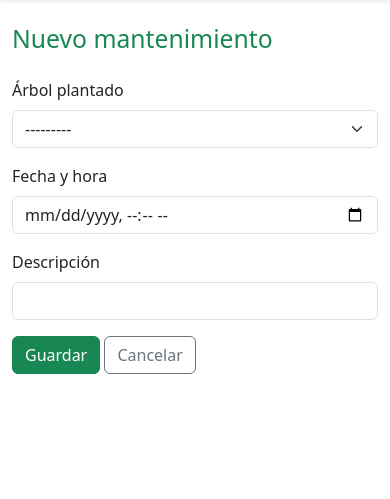
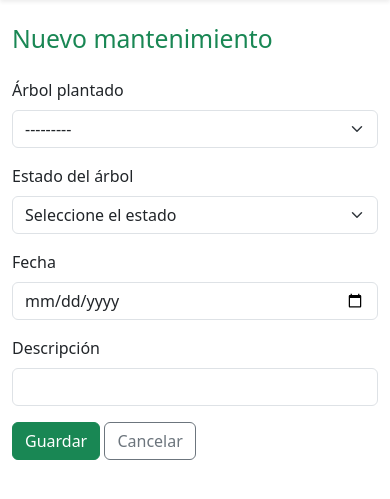
Before and after one commit to andrealuvjk/Proyecto-ReforestaSV, a Django app: page /mantenimientos/nuevo/ in a window 390 px wide. Shown: the part 58-557 px from the top of the page. Run offline with Django 5.2, Linux system fonts and the light colour scheme; tables that the repository leaves empty hold one stand-in row (values such as "Sample post").

Commit message:
Mantenimientos: select de estado, fecha sin hora, validaciones y diseno responsivo

```diff
--- a/mantenimientos/forms.py
+++ b/mantenimientos/forms.py
@@ -1,23 +1,68 @@
+from datetime import datetime, time
+
 from django import forms
+from django.conf import settings
+from django.utils import timezone
+
 from .models import Mantenimiento, ArbolPlantado
 
 
 class MantenimientoForm(forms.ModelForm):
+    fecha = forms.DateField(
+        label='Fecha',
+        widget=forms.DateInput(
+            attrs={'type': 'date', 'class': 'form-control'},
+            format='%Y-%m-%d',
+        ),
+    )
+    estado = forms.ChoiceField(
+        label='Estado del árbol',
+        choices=[('', 'Seleccione el estado')] + list(ArbolPlantado._meta.get_field('estado').choices),
+        widget=forms.Select(attrs={'class': 'form-select'}),
+    )
+
     class Meta:
         model = Mantenimiento
         fields = ['fecha', 'descripcion', 'arbol_plantado']
         widgets = {
-            'fecha': forms.DateTimeInput(
-                attrs={'type': 'datetime-local', 'class': 'form-control'},
-                format='%Y-%m-%dT%H:%M',
-            ),
             'descripcion': forms.TextInput(attrs={'class': 'form-control'}),
             'arbol_plantado': forms.Select(attrs={'class': 'form-select'}),
         }
 
     def __init__(self, *args, **kwargs):
         super().__init__(*args, **kwargs)
-        self.fields['fecha'].input_formats = ['%Y-%m-%dT%H:%M']
+
+        self.fields['arbol_plantado'].error_messages['required'] = (
+            'Por favor, selecciona el árbol plantado.'
+        )
+        self.fields['fecha'].error_messages['required'] = (
+            'Por favor, ingresa la fecha del mantenimiento.'
+        )
+        self.fields['descripcion'].error_messages['required'] = (
+            'Por favor, ingresa la descripción del mantenimiento.'
+        )
+        self.fields['estado'].error_messages['required'] = (
+            'Por favor, selecciona el estado del árbol.'
+        )
+
+        if self.instance.pk:
+            fecha = self.instance.fecha
+            if timezone.is_aware(fecha):
+                fecha = timezone.localtime(fecha)
+            self.initial['fecha'] = fecha.date()
+            self.initial['estado'] = self.instance.arbol_plantado.estado
+
+    def clean_fecha(self):
+        valor = datetime.combine(self.cleaned_data['fecha'], time.min)
+        if settings.USE_TZ:
+            valor = timezone.make_aware(valor)
+        return valor
+
+    def save(self, commit=True):
+        mantenimiento = super().save(commit=commit)
+        if commit:
+            mantenimiento.arbol_plantado.cambiar_estado(self.cleaned_data['estado'])
+        return mantenimiento
 
 class ArbolPlantadoForm(forms.ModelForm):
 
--- a/mantenimientos/templates/mantenimientos/mantenimiento_confirmar_eliminar.html
+++ b/mantenimientos/templates/mantenimientos/mantenimiento_confirmar_eliminar.html
@@ -5,7 +5,7 @@
 {% block content %}
 <h2 class="text-danger mb-4">Eliminar mantenimiento</h2>
 
-<p>¿Seguro que quieres eliminar el mantenimiento #{{ mantenimiento.id }} ({{ mantenimiento.descripcion }}) del {{ mantenimiento.fecha|date:"d/m/Y H:i" }}?</p>
+<p>¿Seguro que quieres eliminar el mantenimiento #{{ mantenimiento.id }} ({{ mantenimiento.descripcion }}) del {{ mantenimiento.fecha|date:"d/m/Y" }}?</p>
 
 <form method="post">
     {% csrf_token %}
--- a/mantenimientos/templates/mantenimientos/mantenimiento_form.html
+++ b/mantenimientos/templates/mantenimientos/mantenimiento_form.html
@@ -8,22 +8,36 @@
 <form method="post" class="col-md-6">
     {% csrf_token %}
 
-    <div class="mb-3">
+        <div class="mb-3">
         <label for="{{ form.arbol_plantado.id_for_label }}" class="form-label">Árbol plantado</label>
         {{ form.arbol_plantado }}
-        {{ form.arbol_plantado.errors }}
+        {% if form.arbol_plantado.errors %}
+            <div class="text-danger small">{{ form.arbol_plantado.errors }}</div>
+        {% endif %}
     </div>
 
     <div class="mb-3">
-        <label for="{{ form.fecha.id_for_label }}" class="form-label">Fecha y hora</label>
+        <label for="{{ form.estado.id_for_label }}" class="form-label">Estado del árbol</label>
+        {{ form.estado }}
+        {% if form.estado.errors %}
+            <div class="text-danger small">{{ form.estado.errors }}</div>
+        {% endif %}
+    </div>
+
+    <div class="mb-3">
+        <label for="{{ form.fecha.id_for_label }}" class="form-label">Fecha</label>
         {{ form.fecha }}
-        {{ form.fecha.errors }}
+        {% if form.fecha.errors %}
+            <div class="text-danger small">{{ form.fecha.errors }}</div>
+        {% endif %}
     </div>
 
     <div class="mb-3">
         <label for="{{ form.descripcion.id_for_label }}" class="form-label">Descripción</label>
         {{ form.descripcion }}
-        {{ form.descripcion.errors }}
+        {% if form.descripcion.errors %}
+            <div class="text-danger small">{{ form.descripcion.errors }}</div>
+        {% endif %}
     </div>
 
     <button type="submit" class="btn btn-success">Guardar</button>
--- a/mantenimientos/templates/mantenimientos/mantenimientos.html
+++ b/mantenimientos/templates/mantenimientos/mantenimientos.html
@@ -34,6 +34,7 @@
 </form>
 
 {% if mantenimientos %}
+<div class="table-responsive">
 <table class="table table-striped table-hover">
     <thead class="table-success">
         <tr>
@@ -48,7 +49,7 @@
         {% for m in mantenimientos %}
         <tr>
             <td>{{ m.id }}</td>
-            <td>{{ m.fecha|date:"d/m/Y H:i" }}</td>
+            <td>{{ m.fecha|date:"d/m/Y" }}</td>
             <td>{{ m.descripcion }}</td>
             <td>{{ m.arbol_plantado }}</td>
             <td>
@@ -61,6 +62,7 @@
         {% endfor %}
     </tbody>
 </table>
+</div>
 {% else %}
 <div class="alert alert-warning text-center">
     No hay mantenimientos registrados{% if fecha %} para la fecha seleccionada{% endif %}.
--- a/templates/base.html
+++ b/templates/base.html
@@ -3,6 +3,7 @@
 <html lang="es">
 <head>
     <meta charset="UTF-8">
+    <meta name="viewport" content="width=device-width, initial-scale=1">
     <title>{% block title %}ReforestaSV{% endblock %}</title>
     <!-- Bootstrap CSS -->
     <link rel="stylesheet" href="https://cdn.jsdelivr.net/npm/bootstrap@5.3.0/dist/css/bootstrap.min.css">
```
